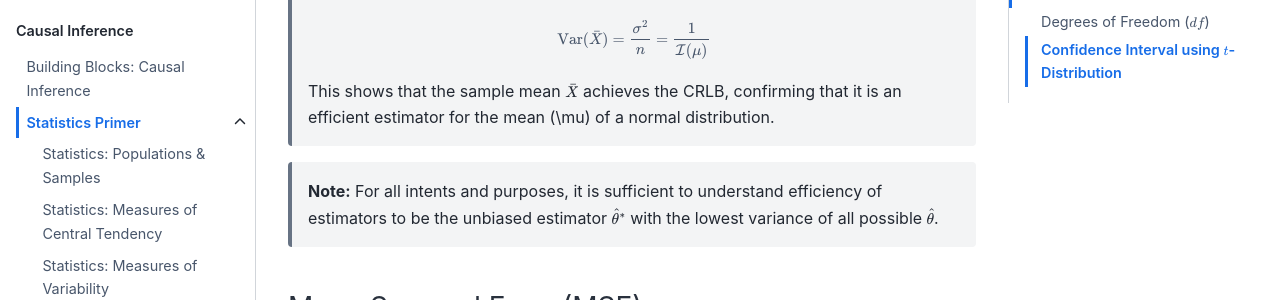
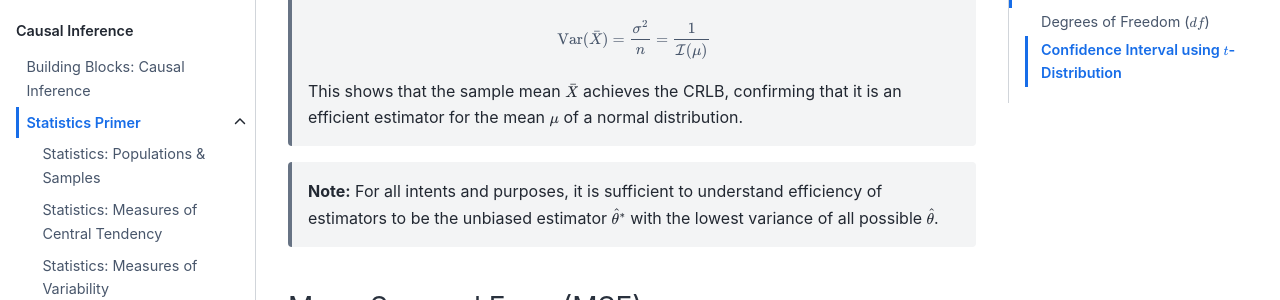
Before and after one commit to cornellpolicygroup/empirical-manual, a Jupyter Book: the page built from content/08-01-07-Estimation.md, in a window 1280 px wide and 900 px high, scrolled down 5557 px. Shown: the part 179-479 px from the top of the window. Built offline with Jupyter Book 1.0.4 settings and Sphinx 7.4.7 and the Sphinx Book theme 1.1.4, drawn with Linux system fonts in a browser that asks for light colours.

Commit message:
Fix formatting in estimation

```diff
--- a/content/08-01-07-Estimation.md
+++ b/content/08-01-07-Estimation.md
@@ -201,7 +201,7 @@ L(\mu) = \prod_{i=1}^{n} \frac{1}{\sqrt{2\pi\sigma^2}} \exp\left(-\frac{(X_i - \
 >
 > $$\text{Var}(\bar{X}) = \frac{\sigma^2}{n} = \frac{1}{\mathcal{I}(\mu)}$$
 >
-> This shows that the sample mean $\bar{X}$ achieves the CRLB, confirming that it is an efficient estimator for the mean \(\mu\) of a normal distribution.
+> This shows that the sample mean $\bar{X}$ achieves the CRLB, confirming that it is an efficient estimator for the mean $\mu$ of a normal distribution.
 
 
 > **Note:** For all intents and purposes, it is sufficient to understand efficiency of estimators to be the unbiased estimator $\hat{\theta}^*$ with the lowest variance of all possible $\hat{\theta}$.
```
